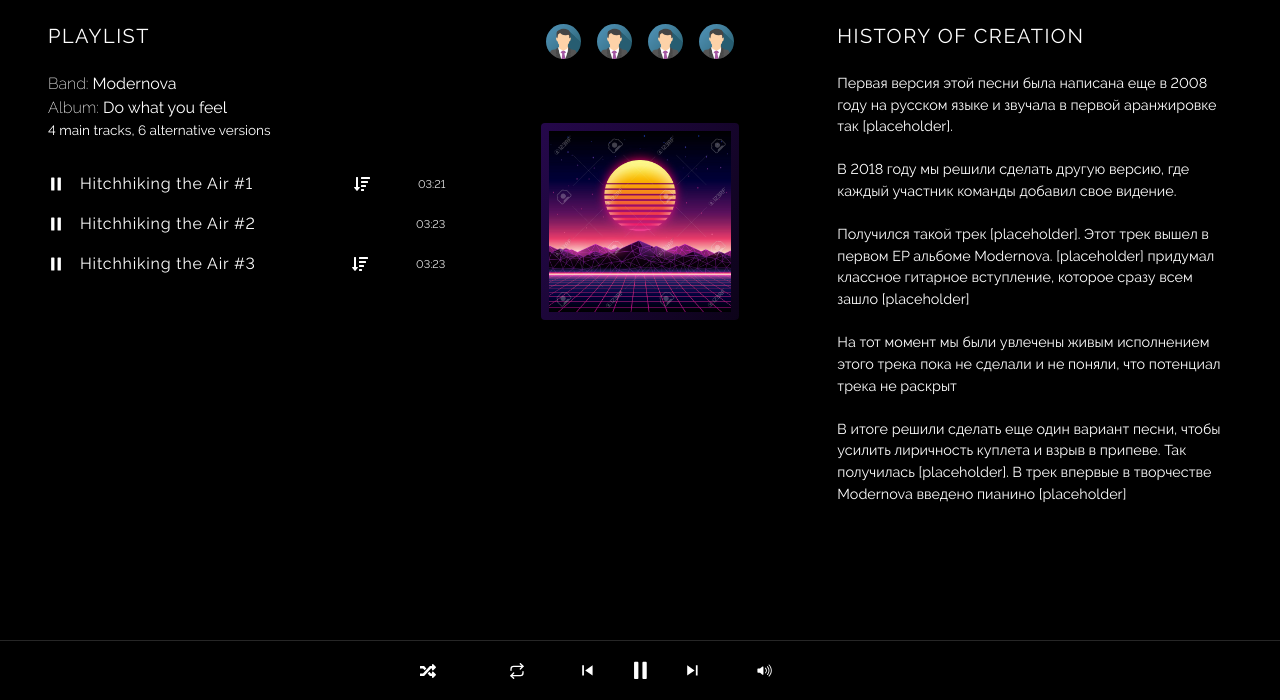
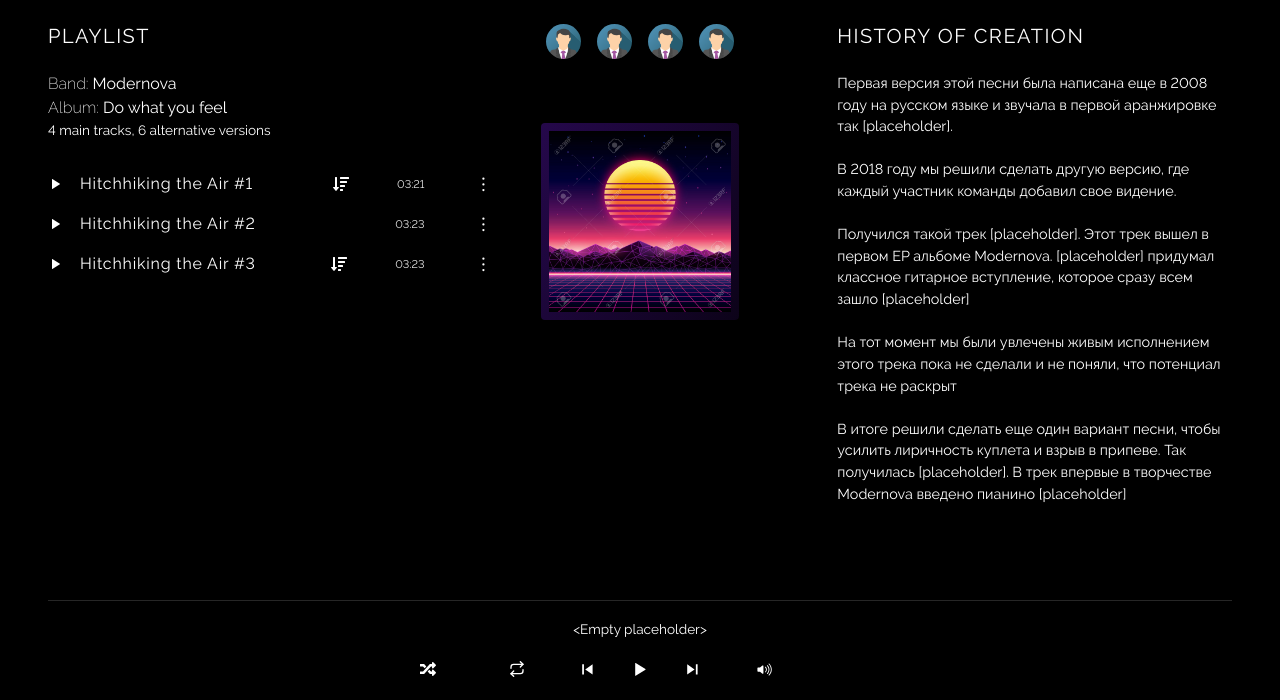
Before and after one commit to dimos171/truemuz, a React app in the folder Client/: page / in a window 1280 px wide. Shown: the part 100-800 px from the top of the page. Built offline with nearby package versions, Linux system fonts and the light colour scheme.

Commit message:
improvements

```diff
--- a/Client/package.json
+++ b/Client/package.json
@@ -19,6 +19,7 @@
     "eslint": "^6.8.0",
     "eslint-loader": "^3.0.3",
     "eslint-plugin-react": "^7.18.3",
+    "eslint-plugin-react-hooks": "^2.5.1",
     "file-loader": "^5.1.0",
     "html-loader": "^0.5.5",
     "html-webpack-plugin": "^3.2.0",
--- a/Client/src/components/App/index.js
+++ b/Client/src/components/App/index.js
@@ -1,5 +1,4 @@
 import React, { useState } from 'react';
-import PropTypes from 'prop-types';
 import { Switch, Route } from 'react-router-dom';
 
 import Header from '../Header';
@@ -9,22 +8,28 @@ import TrackDescription from '../TrackDescription';
 import TrackCover from '../TrackCover';
 import './index.scss';
 
-App.propTypes = {
-  title: PropTypes.string
-};
-
-export default function App(props) {
-  const [count, setCount] = useState(0);
+export default function App() {
+  const [activeTrack, setActiveTrack] = useState(null);
+  const [isPlaying, setIsPlaying] = useState(false);
 
   return (
     <div className="root-container mx-5">
       <Header />
-      <Player />
+      <Player
+        isPlaying={isPlaying}
+        activeTrack={activeTrack}
+        changeIsPlaying={setIsPlaying}
+      />
 
       <div className="partial-view-container d-flex">
         <Switch>
           <Route path="/">
-            <Playlist />
+            <Playlist
+              activeTrack={activeTrack}
+              isPlaying={isPlaying}
+              changeActiveTrack={setActiveTrack}
+              changeIsPlaying={setIsPlaying}
+            />
             <TrackCover />
             <TrackDescription />
           </Route>
--- a/Client/src/components/App/index.scss
+++ b/Client/src/components/App/index.scss
@@ -6,7 +6,7 @@
 
   .partial-view-container {
     padding-top: 100px;
-    padding-bottom: 60px;
+    padding-bottom: 100px;
     overflow-y: visible;
   }
 }
--- a/Client/src/components/Header/index.scss
+++ b/Client/src/components/Header/index.scss
@@ -7,7 +7,6 @@
   left: 0rem;
   right: 0rem;
   background-color: $main-dark-theme-background-color;
-  border-bottom: solid 1px $main-dark-theme-border;
   z-index: 1000;
 
   &-content {
--- a/Client/src/components/Player/index.js
+++ b/Client/src/components/Player/index.js
@@ -1,29 +1,54 @@
-import React, { useState } from 'react';
+import React from 'react';
+import PropTypes from 'prop-types';
 import { FaRandom } from "react-icons/fa";
 import { MdSkipNext, MdSkipPrevious } from "react-icons/md";
 import { GiPauseButton } from "react-icons/gi";
 import { FiRepeat } from "react-icons/fi";
-import { IoIosVolumeHigh } from "react-icons/io";
+import { IoIosVolumeHigh, IoIosPlay } from "react-icons/io";
 
 import './index.scss';
 
+Player.propTypes = {
+  isPlaying: PropTypes.bool,
+  activeTrack: PropTypes.object,
+  changeIsPlaying: PropTypes.func,
+};
+
 export default function Player(props) {
-  const [count, setCount] = useState(0);
+  const handlePlayClick = () => props.changeIsPlaying(!props.isPlaying);
+
+  const getActiveTrackName = () => props.activeTrack
+    ? props.activeTrack.name
+    : '<Empty placeholder>';
+
+  const getPausePlayIcon = () => props.isPlaying
+    ? <GiPauseButton className="icon mx-3" size="1.3em" onClick={handlePlayClick} />
+    : <IoIosPlay className="icon mx-3" size="1.3em" onClick={handlePlayClick} />;
 
   return (
-    <div className="d-flex align-items-center player-container py-3 px-5">
+    <div className="player-container px-5">
+      <div className="player-container-content pt-3">
+        <div className="text-center active-track">
+          {getActiveTrackName()}
+        </div>
+
+        <div className="d-flex align-items-center py-3">
           <div className="d-flex justify-content-end col-5 p-0">
-        <FaRandom className="icon m-3" />
+            <FaRandom className="icon mx-3" />
             <div className="col-1"></div>
-        <FiRepeat className="icon m-3" />
+            <FiRepeat className="icon mx-3" />
           </div>
+
           <div className="d-flex justify-content-center col-2 p-0 ">
-        <MdSkipPrevious className="icon m-3" size="1.3em" />
-        <GiPauseButton className="icon m-3" size="1.3em" />
-        <MdSkipNext className="icon m-3" size="1.3em" />
+            <MdSkipPrevious className="icon mx-3" size="1.3em" />
+            {getPausePlayIcon()}
+            <MdSkipNext className="icon mx-3" size="1.3em" />
           </div>
+
           <div className="col-5 p-0">
-        <IoIosVolumeHigh className="icon m-3" size="1.2em" />
+            <IoIosVolumeHigh className="icon mx-3" size="1.2em" />
+          </div>
+        </div>
       </div>
     </div>
   );
--- a/Client/src/components/Player/index.scss
+++ b/Client/src/components/Player/index.scss
@@ -3,10 +3,19 @@
 .player-container {
   position: fixed;
   bottom: 0;
-  height: 60px;
+  height: 100px;
   left: 0rem;
   right: 0rem;
-  border-top: solid 1px $main-dark-theme-border;
+  z-index: 1000;
   background-color: $main-dark-theme-background-color;
-  z-index: 1000;
+
+  &-content {
+    height: 100%;
+    border-top: solid 1px $main-dark-theme-border;
+  }
 }
+
+.active-track {
+  font-size: 0.85rem;
+  line-height: 1.5rem;
+}
--- a/Client/src/components/Playlist/Track/index.js
+++ b/Client/src/components/Playlist/Track/index.js
@@ -1,23 +1,46 @@
-import React, { useState } from 'react';
+import React from 'react';
 import PropTypes from 'prop-types';
 import { GiPauseButton } from "react-icons/gi";
 import { FaSortAmountDown, FaSortAmountUp } from "react-icons/fa";
+import { AiOutlineEllipsis } from "react-icons/ai";
+import { IoIosPlay } from "react-icons/io";
 
 import "./index.scss";
 
 Track.propTypes = {
-  name: PropTypes.string,
-  length: PropTypes.string,
+  track: PropTypes.object,
   mainVersion: PropTypes.bool,
   collapsed: PropTypes.bool,
   constainsAltervative: PropTypes.bool,
+  isActiveTrack: PropTypes.bool,
+  isPlaying: PropTypes.bool,
   collapsedChange: PropTypes.func,
+  changeActiveTrack: PropTypes.func,
+  changeIsPlaying: PropTypes.func,
 };
 
 export default function Track(props) {
   const handlecollapsedChange = () => props.collapsedChange(!props.collapsed);
 
   const getContentBasedOnAlternatives = () => props.constainsAltervative && getSortIcon();
+
+  const handlePlayIconClick = () => {
+    if (!props.isActiveTrack) {
+      props.changeActiveTrack(props.track);
+
+      if (!props.isPlaying) {
+        props.changeIsPlaying(!props.isPlaying);
+      }
+    } else {
+      props.changeIsPlaying(!props.isPlaying);
+    }
+  };
+
+  const handlePauseIconClick = () => props.changeIsPlaying(!props.isPlaying);
+
+  const getPausePlayIcon = () => props.isActiveTrack && props.isPlaying
+    ? <GiPauseButton className="mr-3 icon" onClick={handlePauseIconClick} />
+    : <IoIosPlay className="mr-3 icon" onClick={handlePlayIconClick} />;
 
   const getSortIcon = () => props.collapsed
     ? <FaSortAmountUp className="mr-5 icon" onClick={handlecollapsedChange} />
@@ -26,9 +49,9 @@ export default function Track(props) {
   return (
     <div className={"d-flex track-container justify-content-between" + (props.collapsed ? ' active' : '')}>
       <div className="d-flex align-items-center ml-5">
-        <GiPauseButton className="mr-3 icon" />
+        {getPausePlayIcon()}
         <div className="track-name">
-          {props.name}
+          {props.track.name}
         </div>
       </div>
 
@@ -36,8 +59,10 @@ export default function Track(props) {
         {props.mainVersion && getContentBasedOnAlternatives()}
 
         <div className="mr-5 track-length">
-          {props.length}
+          {props.track.length}
         </div>
+
+        <AiOutlineEllipsis className="icon track-additional-options-icon" size="1.3em" />
       </div>
     </div>
   );
--- a/Client/src/components/Playlist/Track/index.scss
+++ b/Client/src/components/Playlist/Track/index.scss
@@ -20,4 +20,8 @@
     font-size: 0.70rem;
     opacity: 0.9;
   }
+
+  .track-additional-options-icon {
+    transform: rotate(90deg);
+  }
 }
--- a/Client/src/components/Playlist/TrackGroup/index.js
+++ b/Client/src/components/Playlist/TrackGroup/index.js
@@ -7,32 +7,50 @@ import './index.scss';
 
 TrackGroup.propTypes = {
   trackGroup: PropTypes.object,
+  activeTrack: PropTypes.object,
+  isPlaying: PropTypes.bool,
+  changeActiveTrack: PropTypes.func,
+  changeIsPlaying: PropTypes.func,
 };
 
 export default function TrackGroup(props) {
-  const [ test, setTest ] = useState(0);
   const [ collapsed, setCollapsed ] = useState(false);
-  const { trackGroup } = props;
+
+  const {
+    trackGroup,
+    activeTrack,
+    isPlaying,
+    changeActiveTrack,
+    changeIsPlaying,
+  } = props;
 
   const constainsAltervative = trackGroup.alternativeTracks && trackGroup.alternativeTracks.length > 0;
+
+  const isActiveTrack = (activeTrack, track) => activeTrack != null && activeTrack.id === track.id;
 
   const getAlternativeTracksMarkup = () =>
     trackGroup.alternativeTracks.map((track, index) =>
       <Track
         key={index}
-        name={track.name}
-        length={track.length}
+        track={track}
+        isActiveTrack={isActiveTrack(activeTrack, track)}
+        isPlaying={isPlaying}
+        changeActiveTrack={changeActiveTrack}
+        changeIsPlaying={changeIsPlaying}
       />
     );
 
   return (
     <div className={collapsed ? 'collapsed' : ''}>
       <Track
-        name={trackGroup.name}
-        length={trackGroup.length}
+        track={trackGroup}
         collapsed={collapsed}
         collapsedChange={setCollapsed}
         constainsAltervative={constainsAltervative}
+        isActiveTrack={isActiveTrack(activeTrack, trackGroup)}
+        isPlaying={isPlaying}
+        changeActiveTrack={changeActiveTrack}
+        changeIsPlaying={changeIsPlaying}
         mainVersion
       />
 
--- a/Client/src/components/Playlist/index.js
+++ b/Client/src/components/Playlist/index.js
@@ -1,4 +1,5 @@
 import React, { useState } from 'react';
+import PropTypes from 'prop-types';
 
 import TrackGroup from './TrackGroup';
 
@@ -6,45 +7,61 @@ const trackGroups = [
   {
     name: 'Hitchhiking the Air #1',
     length: '03:21',
+    id: '1',
     alternativeTracks: [
       {
         name: 'Alternative track #2',
         length: '03:20',
+        id: '2',
       },
       {
         name: 'Alternative track #3',
         length: '03:20',
+        id: '3',
       },
       {
         name: 'Alternative track #4',
         length: '03:20',
+        id: '4',
       },
     ],
   },
   {
     name: 'Hitchhiking the Air #2',
     length: '03:23',
+    id: '5',
     alternativeTracks: [],
   },
   {
     name: 'Hitchhiking the Air #3',
     length: '03:23',
+    id: '6',
     alternativeTracks: [
       {
         name: 'Alternative track #2',
         length: '03:20',
+        id: '7',
       },
       {
         name: 'Alternative track #3',
         length: '03:20',
+        id: '8',
       },
       {
         name: 'Alternative track #4',
         length: '03:20',
+        id: '9',
       },
     ],
   },
 ];
+
+Playlist.propTypes = {
+  activeTrack: PropTypes.object,
+  isPlaying: PropTypes.bool,
+  changeActiveTrack: PropTypes.func,
+  changeIsPlaying: PropTypes.func,
+};
 
 export default function Playlist(props) {
   return (
@@ -71,6 +88,10 @@ export default function Playlist(props) {
           <TrackGroup
             key={index}
             trackGroup={trackGroup}
+            activeTrack={props.activeTrack}
+            isPlaying={props.isPlaying}
+            changeActiveTrack={props.changeActiveTrack}
+            changeIsPlaying={props.changeIsPlaying}
           />
         )}
       </div>
--- a/Client/src/index.js
+++ b/Client/src/index.js
@@ -5,11 +5,9 @@ import { BrowserRouter as Router } from "react-router-dom";
 import App from './components/App';
 import './shared/globals.scss';
 
-const title = 'React with Webpack and Babel';
-
 ReactDOM.render(
   <Router>
-    <App title={title} />
+    <App />
   </Router>,
   document.getElementById('app')
 );
```
Also changed, not shown: 2 other files. Lines whose indentation alone changed are shown as unchanged.
